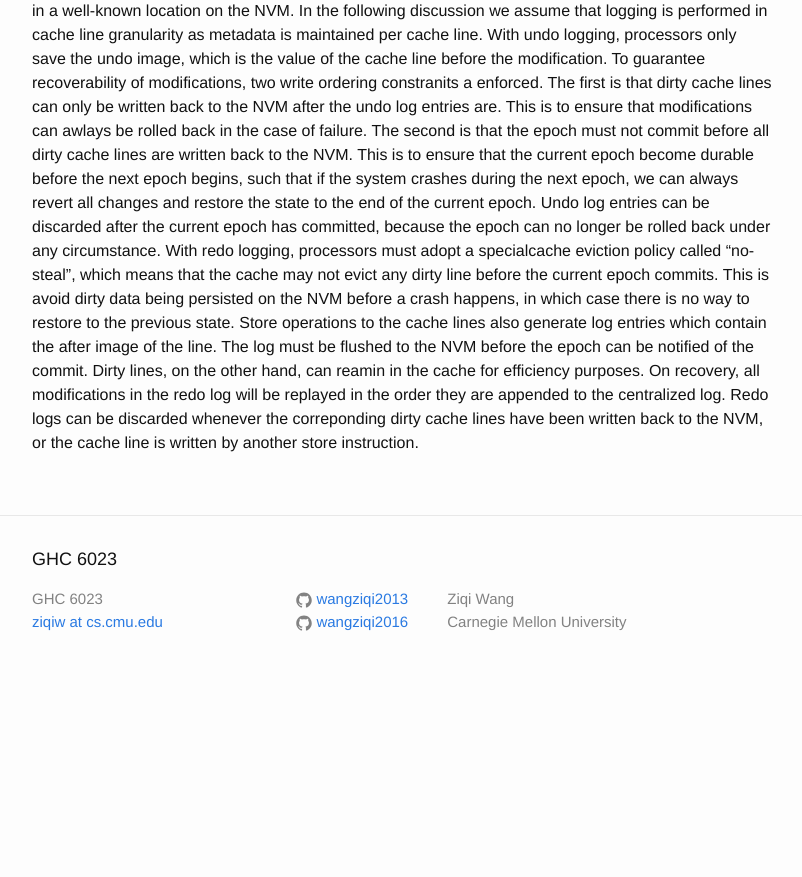
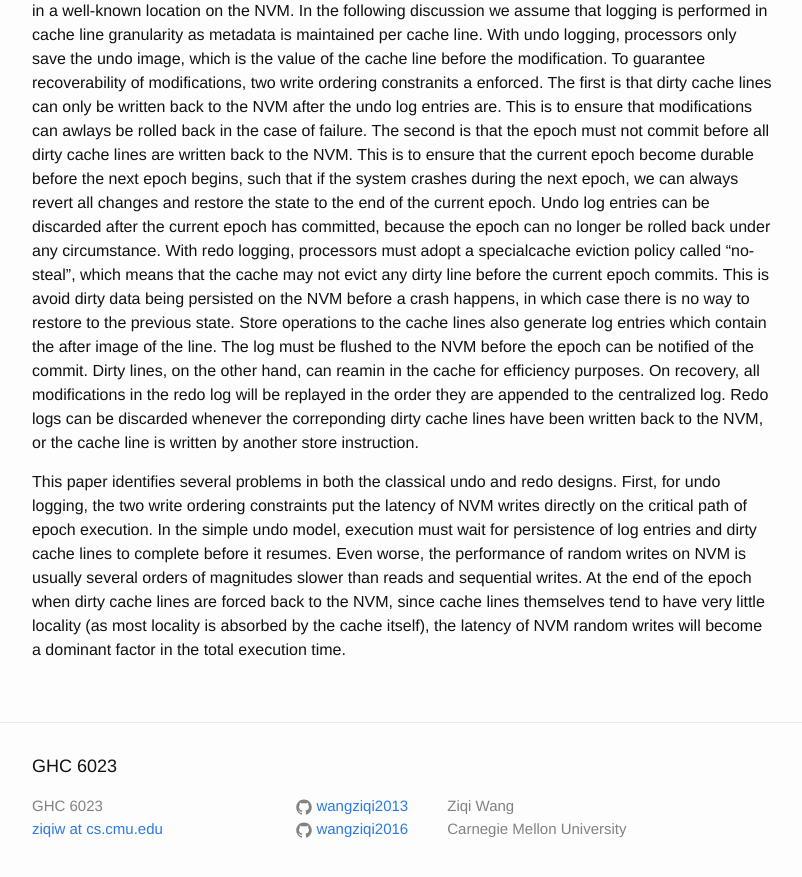
Before and after one commit to wangziqi2013/wangziqi2013.github.io, a Jekyll site: the page built from _posts/2019-02-08-picl.markdown, in a window 1280 px wide and 900 px high, scrolled down 772 px. Shown: the top 877 px of the window, without its empty margins (238-1040 px from the left). Built offline with Jekyll 4.4.1, drawn with Linux system fonts in a browser that asks for light colours; before the commit the page ends 1465 px from its top, so only the background shows below that.

Commit message:
Adding undo problem

```diff
--- a/_posts/2019-02-08-picl.markdown
+++ b/_posts/2019-02-08-picl.markdown
@@ -40,3 +40,11 @@ to the NVM before the epoch can be notified of the commit. Dirty lines, on the o
 for efficiency purposes. On recovery, all modifications in the redo log will be replayed in the order they are appended
 to the centralized log. Redo logs can be discarded whenever the correponding dirty cache lines have been written back
 to the NVM, or the cache line is written by another store instruction.
+
+This paper identifies several problems in both the classical undo and redo designs. First, for undo logging, the two
+write ordering constraints put the latency of NVM writes directly on the critical path of epoch execution. In the simple
+undo model, execution must wait for persistence of log entries and dirty cache lines to complete before it resumes. Even worse,
+the performance of random writes on NVM is usually several orders of magnitudes slower than reads and sequential writes.
+At the end of the epoch when dirty cache lines are forced back to the NVM, since cache lines themselves tend to have very
+little locality (as most locality is absorbed by the cache itself), the latency of NVM random writes will become a dominant
+factor in the total execution time.
```
